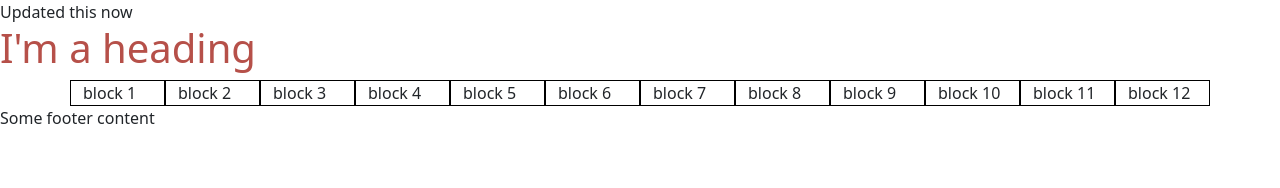
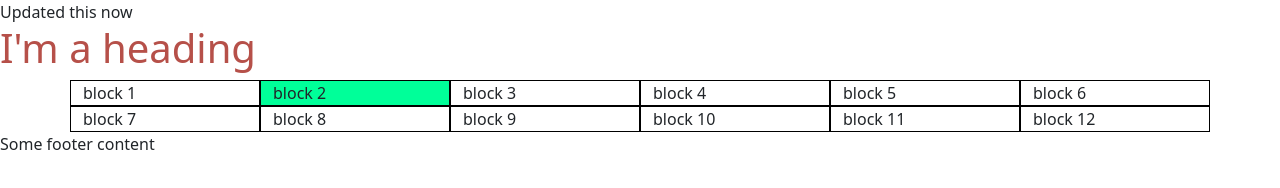
Before and after one commit to Hudsonvoss/Spring-2025n, a plain HTML site: page index.html in a window 1280 px wide. Drawn offline with nearby package versions, Linux system fonts and the light colour scheme.

Commit message:
added colors

```diff
--- a/css/styles.css
+++ b/css/styles.css
@@ -4,3 +4,7 @@
 .col {
     border: 1px solid black;
 }
+
+.col:nth-of-type(2) {
+    background-color: rgb(0, 255, 153);
+}
--- a/index.html
+++ b/index.html
@@ -19,18 +19,18 @@
 
 <div class="container">
     <div class="row">
-        <div class="col">block 1</div>
-        <div class="col">block 2</div>
-        <div class="col">block 3</div>
-        <div class="col">block 4</div>
-        <div class="col">block 5</div>
-        <div class="col">block 6</div>
-        <div class="col">block 7</div>
-        <div class="col">block 8</div>
-        <div class="col">block 9</div>
-        <div class="col">block 10</div>
-        <div class="col">block 11</div>
-        <div class="col">block 12</div>
+        <div class="col col-12 col-xs-12 col-sm-12 col-md-4 col-lg-3 col-xl-2 col-xxl-1">block 1</div>
+        <div class="col col-12 col-xs-12 col-sm-12 col-md-4 col-lg-3 col-xl-2 col-xxl-1">block 2</div>
+        <div class="col col-12 col-xs-12 col-sm-12 col-md-4 col-lg-3 col-xl-2 col-xxl-1">block 3</div>
+        <div class="col col-12 col-xs-12 col-sm-12 col-md-4 col-lg-3 col-xl-2 col-xxl-1">block 4</div>
+        <div class="col col-12 col-xs-12 col-sm-12 col-md-4 col-lg-3 col-xl-2 col-xxl-1">block 5</div>
+        <div class="col col-12 col-xs-12 col-sm-12 col-md-4 col-lg-3 col-xl-2 col-xxl-1">block 6</div>
+        <div class="col col-12 col-xs-12 col-sm-12 col-md-4 col-lg-3 col-xl-2 col-xxl-1">block 7</div>
+        <div class="col col-12 col-xs-12 col-sm-12 col-md-4 col-lg-3 col-xl-2 col-xxl-1">block 8</div>
+        <div class="col col-12 col-xs-12 col-sm-12 col-md-4 col-lg-3 col-xl-2 col-xxl-1">block 9</div>
+        <div class="col col-12 col-xs-12 col-sm-12 col-md-4 col-lg-3 col-xl-2 col-xxl-1">block 10</div>
+        <div class="col col-12 col-xs-12 col-sm-12 col-md-4 col-lg-3 col-xl-2 col-xxl-1">block 11</div>
+        <div class="col col-12 col-xs-12 col-sm-12 col-md-4 col-lg-3 col-xl-2 col-xxl-1">block 12</div>
     </div>
 </div>
 
```
